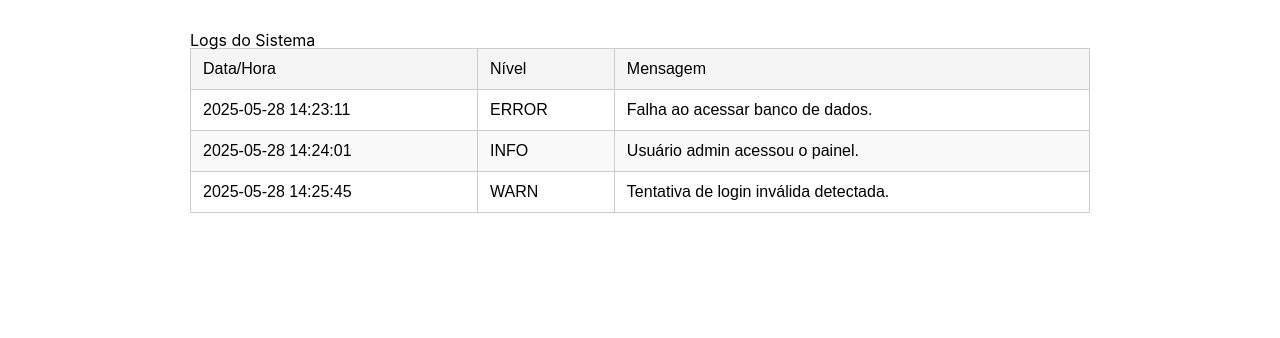
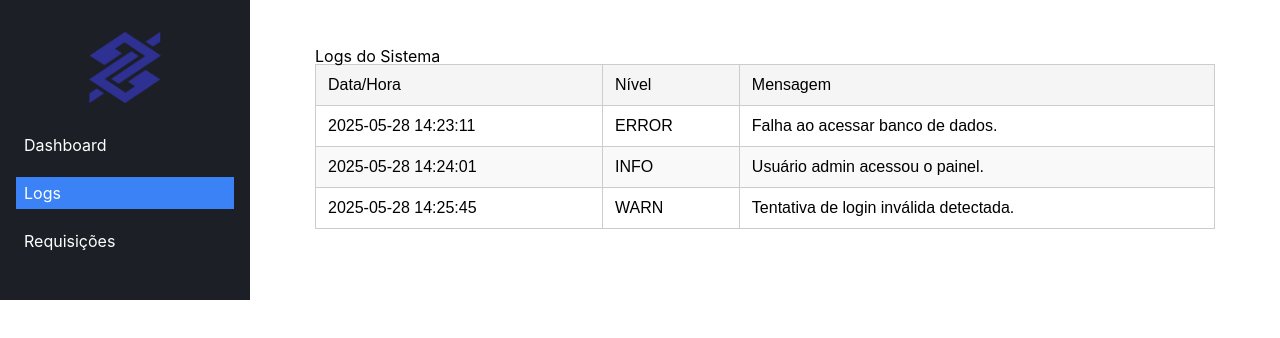
Before and after one commit to Kacaii/senac-riseup-2025, an Angular app: page /logs in a window 1280 px wide. Shown: the top 338 px of the page. Built offline with nearby package versions, Linux system fonts and the light colour scheme.

Commit message:
Deixando a side bar clicável

```diff
--- a/src/app/app.component.css
+++ b/src/app/app.component.css
@@ -9,3 +9,16 @@
 .sidebar-component {
   height: 100%;
 }
+
+.layout {
+  display: flex;
+}
+
+.sidebar {
+  width: 250px;
+}
+
+.main-content {
+  flex-grow: 1;
+  padding: 1rem;
+}
--- a/src/app/app.component.html
+++ b/src/app/app.component.html
@@ -1 +1,6 @@
-<router-outlet></router-outlet>
+<div class="layout">
+  <app-bb-sidebar class="sidebar"></app-bb-sidebar>
+  <main class="main-content">
+    <router-outlet></router-outlet>
+  </main>
+</div>
--- a/src/app/app.component.ts
+++ b/src/app/app.component.ts
@@ -1,15 +1,17 @@
-import { Component } from "@angular/core";
-import { RouterOutlet } from "@angular/router";
+import { Component } from '@angular/core';
+import { RouterOutlet } from '@angular/router';
+import { BbSidebarComponent } from './bb-sidebar/bb-sidebar.component';
 
 @Component({
-  selector: "app-root",
+  selector: 'app-root',
   standalone: true,
   imports: [
-    RouterOutlet, // Isso é essencial para exibir as rotas
+    RouterOutlet,
+    BbSidebarComponent, // <- IMPORTANTE!
   ],
-  templateUrl: "./app.component.html",
-  styleUrls: ["./app.component.css"],
+  templateUrl: './app.component.html',
+  styleUrl: './app.component.css',
 })
 export class AppComponent {
-  title = "senac-riseup-2025";
+  title = 'senac-riseup-2025';
 }
--- a/src/app/bb-sidebar/bb-sidebar.component.css
+++ b/src/app/bb-sidebar/bb-sidebar.component.css
@@ -33,3 +33,8 @@
   background-color: var(--bb-bright-blue);
   border-radius: 0.5rem;
 }
+
+.sidebar__link.active {
+  background-color: #3b82f6; /* ou a cor de destaque desejada */
+  color: white;
+}
--- a/src/app/bb-sidebar/bb-sidebar.component.html
+++ b/src/app/bb-sidebar/bb-sidebar.component.html
@@ -2,8 +2,8 @@
 <aside class="sidebar">
   <img src="logo-bb.png" alt="Logo Banco do Brasil" class="sidebar-logo" />
   <nav class="sidebar__nav">
-    <a class="sidebar__link" href="#">Dashboard</a>
-    <a class="sidebar__link" href="#">Logs</a>
+    <a class="sidebar__link" routerLink="/dashboard" routerLinkActive="active">Dashboard</a>
+    <a class="sidebar__link" routerLink="/logs" routerLinkActive="active">Logs</a>
     <a class="sidebar__link" href="#">Requisições</a>
   </nav>
 </aside>
--- a/src/app/pages/dashboard/dashboard.component.html
+++ b/src/app/pages/dashboard/dashboard.component.html
@@ -1,5 +1,4 @@
 <div class="container">
-  <app-bb-sidebar class="sidebar-component"></app-bb-sidebar>
   <main class="dashboard">
     <app-dashboard-top class="dashboard-top-component"></app-dashboard-top>
     <app-card-list class="card-list-component"></app-card-list>
--- a/src/app/pages/dashboard/dashboard.component.ts
+++ b/src/app/pages/dashboard/dashboard.component.ts
@@ -1,5 +1,4 @@
 import { Component } from '@angular/core';
-import { BbSidebarComponent } from '../../bb-sidebar/bb-sidebar.component';
 import { CardListComponent } from '../../card-list/card-list.component';
 import { DashboardTopComponent } from '../../dashboard-top/dashboard-top.component';
 import { DashboardWrapperComponent } from '../../dashboard-wrapper/dashboard-wrapper.component';
@@ -10,7 +9,6 @@ import { DashboardWrapperComponent } from '../../dashboard-wrapper/dashboard-wra
   templateUrl: './dashboard.component.html',
   styleUrls: ['./dashboard.component.css'],
   imports: [
-    BbSidebarComponent,
     CardListComponent,
     DashboardTopComponent,
     DashboardWrapperComponent
```
Also changed, not shown: src/app/bb-sidebar/bb-sidebar.component.ts (+7 -5 lines).
